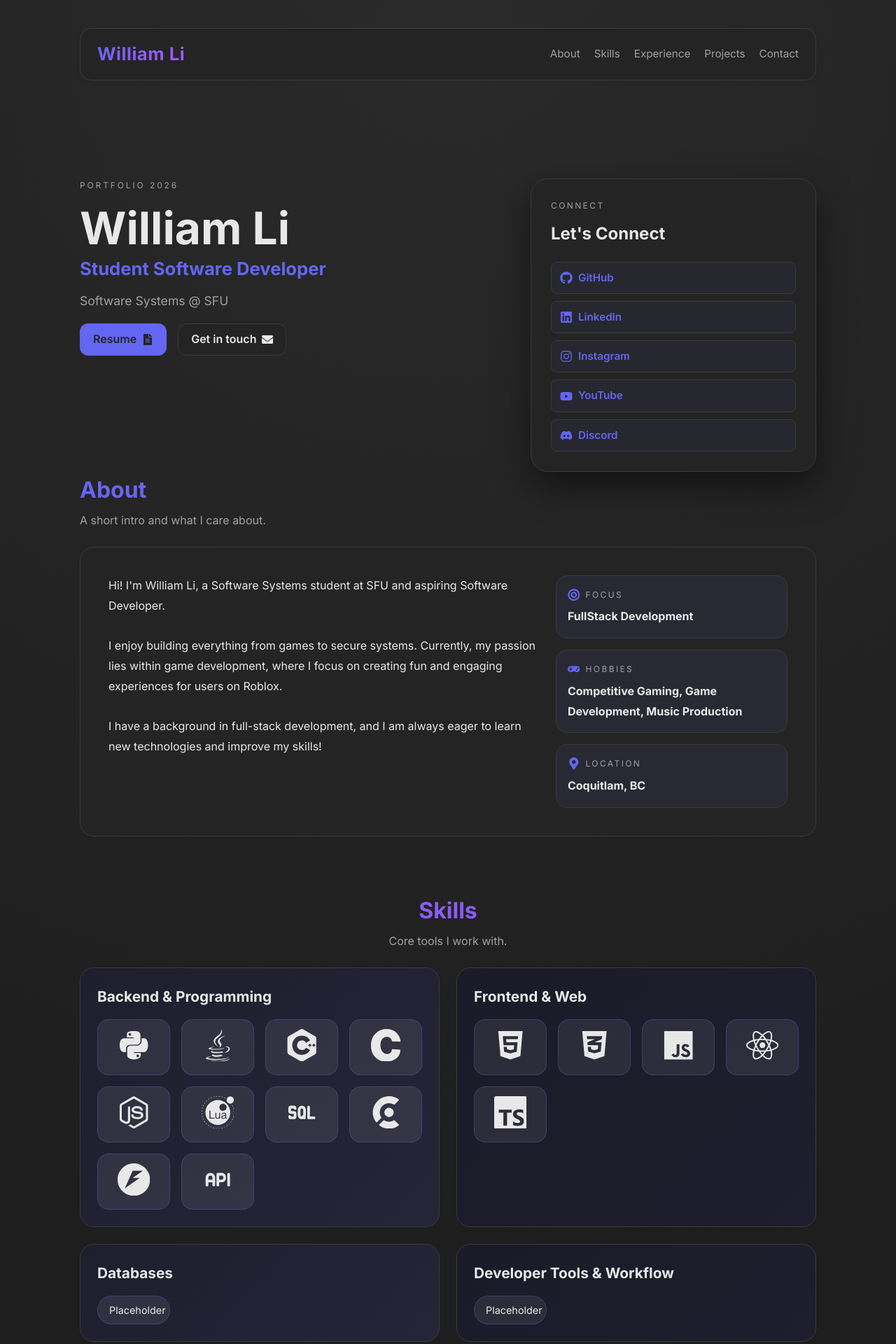
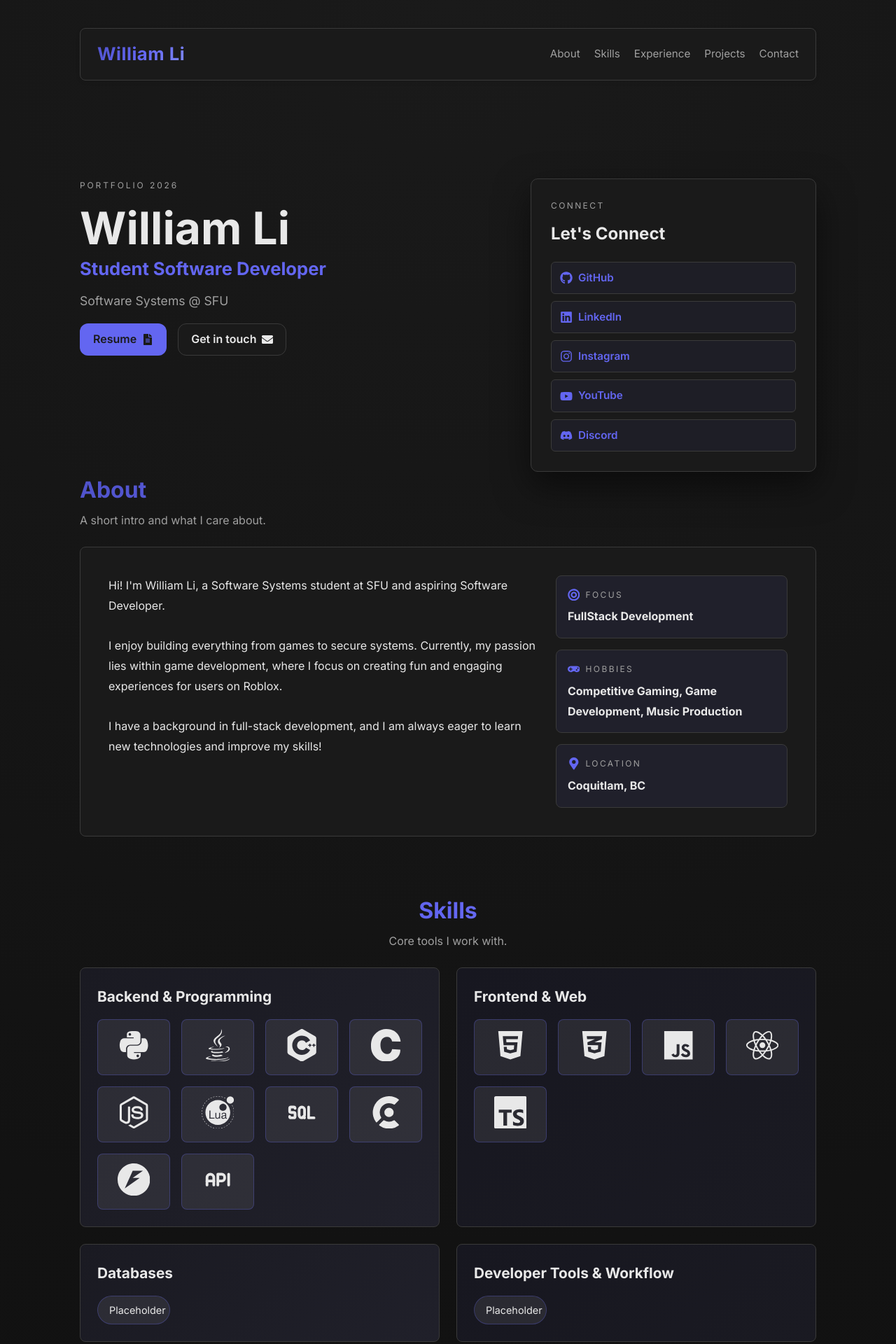
Before and after one commit to WL0000000/my-portfolio, a React (Vite) app in the folder portfolio/: page / in a window 1280 px wide. Shown: the top 1920 px of the page at 70% size. Built offline with nearby package versions, Linux system fonts and the light colour scheme.

Commit message:
color again

```diff
--- a/portfolio/src/App.css
+++ b/portfolio/src/App.css
@@ -39,7 +39,7 @@
   gap: 24px;
   padding: 16px 24px;
   border: 1px solid var(--border);
-  border-radius: 16px;
+  border-radius: 8px;
   background: var(--surface);
   box-shadow: 0 2px 8px rgba(16, 19, 20, 0.04);
 }
@@ -49,7 +49,7 @@
   font-size: 1.6rem;
   letter-spacing: 0.02em;
   font-weight: 700;
-  background: linear-gradient(135deg, #6366f1 0%, #8b5cf6 50%, #a855f7 100%);
+  background: linear-gradient(135deg, #4f52c9 0%, #6366f1 50%, #818cf8 100%);
   -webkit-background-clip: text;
   -webkit-text-fill-color: transparent;
   background-clip: text;
@@ -155,7 +155,7 @@
 .hero-card {
   background: var(--surface);
   border: 1px solid var(--border);
-  border-radius: 24px;
+  border-radius: 10px;
   padding: 28px;
   display: flex;
   flex-direction: column;
@@ -184,7 +184,7 @@
   padding: 10px 12px;
   background: rgba(99, 102, 241, 0.05);
   border: 1px solid var(--border);
-  border-radius: 8px;
+  border-radius: 6px;
   transition: all 0.2s ease;
   display: flex;
   align-items: center;
@@ -237,7 +237,7 @@
   font-family: var(--font-display);
   font-size: 2rem;
   margin-bottom: 6px;
-  background: linear-gradient(135deg, #6366f1 0%, #8b5cf6 50%, #a855f7 100%);
+  background: linear-gradient(135deg, #4f52c9 0%, #6366f1 50%, #818cf8 100%);
   -webkit-background-clip: text;
   -webkit-text-fill-color: transparent;
   background-clip: text;
@@ -254,7 +254,7 @@
   align-items: start;
   padding: 40px;
   border: 1px solid var(--border);
-  border-radius: 20px;
+  border-radius: 8px;
   background: var(--surface);
   line-height: 1.8;
 }
@@ -271,7 +271,7 @@
 .stats li {
   padding: 16px;
   border: 1px solid var(--border);
-  border-radius: 16px;
+  border-radius: 8px;
   background: rgba(99, 102, 241, 0.08);
   position: relative;
   overflow: hidden;
@@ -310,7 +310,7 @@
 
 .project-card {
   padding: 20px;
-  border-radius: 18px;
+  border-radius: 8px;
   border: 2px solid transparent;
   background: var(--surface);
   background-clip: padding-box;
@@ -328,8 +328,8 @@
   left: -2px;
   right: -2px;
   bottom: -2px;
-  border-radius: 18px;
-  background: linear-gradient(135deg, #6366f1 0%, #8b5cf6 50%, #a855f7 100%);
+  border-radius: 8px;
+  background: linear-gradient(135deg, #4f52c9 0%, #6366f1 50%, #818cf8 100%);
   z-index: -1;
 }
 
@@ -341,7 +341,7 @@
   text-decoration: none;
   justify-content: flex-end;
   padding: 0;
-  border-radius: 16px;
+  border-radius: 8px;
   transition: box-shadow 0.3s ease;
   overflow: hidden;
   box-shadow: 0 0 0 2px #6366f1;
@@ -354,7 +354,7 @@
   background-image: url('/Screenshot 2026-02-09 230135.png');
   background-size: cover;
   background-position: center;
-  border-radius: 16px;
+  border-radius: 8px;
   transition: transform 0.3s ease;
   z-index: -1;
 }
@@ -365,7 +365,7 @@
   inset: 0;
   background: linear-gradient(to bottom, transparent 0%, rgba(0,0,0,0.4) 50%, rgba(0,0,0,0.8) 100%);
   z-index: 0;
-  border-radius: 16px;
+  border-radius: 8px;
   pointer-events: none;
 }
 
@@ -399,7 +399,7 @@
   display: inline-block;
   padding: 6px 12px;
   background: rgba(99, 102, 241, 0.9);
-  border-radius: 8px;
+  border-radius: 6px;
   font-size: 0.85rem;
   font-weight: 600;
   margin-bottom: 8px;
@@ -419,7 +419,7 @@
 
 .skill-box {
   padding: 24px;
-  border-radius: 20px;
+  border-radius: 8px;
   border: 1px solid var(--border);
   background: var(--surface);
   background-clip: padding-box;
@@ -431,8 +431,8 @@
   content: '';
   position: absolute;
   inset: -2px;
-  border-radius: 22px;
-  background: linear-gradient(135deg, #6366f1 0%, #8b5cf6 50%, #a855f7 100%);
+  border-radius: 10px;
+  background: linear-gradient(135deg, #4f52c9 0%, #6366f1 50%, #818cf8 100%);
   opacity: 0;
   transition: opacity 0.25s ease;
   z-index: -1;
@@ -448,19 +448,19 @@
 }
 
 .skill-box:first-child {
-  background: linear-gradient(135deg, #1e1e2e 0%, #252538 100%);
+  background: linear-gradient(135deg, #1a1a22 0%, #20202a 100%);
 }
 
 .skill-box:nth-child(2) {
-  background: linear-gradient(135deg, #1a1a28 0%, #1e1e2e 100%);
+  background: linear-gradient(135deg, #171720 0%, #1a1a22 100%);
 }
 
 .skill-box:nth-child(3) {
-  background: linear-gradient(135deg, #1e1e2e 0%, #252538 100%);
+  background: linear-gradient(135deg, #1a1a22 0%, #20202a 100%);
 }
 
 .skill-box:nth-child(4) {
-  background: linear-gradient(135deg, #1a1a28 0%, #1e1e2e 100%);
+  background: linear-gradient(135deg, #171720 0%, #1a1a22 100%);
 }
 
 .skill-box h3 {
@@ -498,7 +498,7 @@
 
 .skill-pills .skill-icon {
   padding: 8px 0 14px;
-  border-radius: 16px;
+  border-radius: 8px;
   background: rgba(255, 255, 255, 0.08);
   border: 1px solid rgba(99, 102, 241, 0.3);
   color: var(--text-primary);
@@ -559,7 +559,7 @@
 
 .contact-card {
   padding: 24px;
-  border-radius: 20px;
+  border-radius: 8px;
   border: 1px solid var(--border);
   background: var(--surface);
   display: flex;
@@ -577,7 +577,7 @@
 .wip-content {
   text-align: center;
   padding: 48px;
-  border-radius: 24px;
+  border-radius: 10px;
   border: 1px solid var(--border);
   background: var(--surface);
   max-width: 500px;
@@ -587,7 +587,7 @@
   font-family: var(--font-display);
   font-size: 3rem;
   margin-bottom: 16px;
-  background: linear-gradient(135deg, #6366f1 0%, #8b5cf6 50%, #a855f7 100%);
+  background: linear-gradient(135deg, #4f52c9 0%, #6366f1 50%, #818cf8 100%);
   -webkit-background-clip: text;
   -webkit-text-fill-color: transparent;
   background-clip: text;
@@ -614,7 +614,7 @@
 
 .experience-item {
   padding: 24px;
-  border-radius: 20px;
+  border-radius: 8px;
   border: 1px solid var(--border);
   background: var(--surface);
   transition: all 0.3s ease;
@@ -638,7 +638,7 @@
   object-fit: contain;
   flex-shrink: 0;
   padding: 8px;
-  border-radius: 12px;
+  border-radius: 6px;
   background: rgba(99, 102, 241, 0.05);
 }
 
@@ -699,7 +699,7 @@
 .footer-name {
   font-weight: 700;
   font-size: 1.5rem;
-  background: linear-gradient(135deg, #6366f1 0%, #8b5cf6 50%, #a855f7 100%);
+  background: linear-gradient(135deg, #4f52c9 0%, #6366f1 50%, #818cf8 100%);
   -webkit-background-clip: text;
   -webkit-text-fill-color: transparent;
   background-clip: text;
--- a/portfolio/src/index.css
+++ b/portfolio/src/index.css
@@ -5,14 +5,14 @@
   line-height: 1.6;
   font-weight: 400;
   color: #e8e8e8;
-  background-color: #1a1a1a;
+  background-color: #0e0e0e;
   font-synthesis: none;
   text-rendering: optimizeLegibility;
   -webkit-font-smoothing: antialiased;
 
   --font-body: 'Inter', -apple-system, BlinkMacSystemFont, 'Segoe UI', sans-serif;
   --font-display: 'Inter', -apple-system, BlinkMacSystemFont, 'Segoe UI', sans-serif;
-  --surface: #242424;
+  --surface: #1a1a1a;
   --text-primary: #e8e8e8;
   --text-muted: #a0a0a0;
   --accent: #6366f1;
@@ -33,7 +33,7 @@ body {
   margin: 0;
   min-width: 320px;
   min-height: 100vh;
-  background: radial-gradient(circle at top, #2a2a2a, #1e1e1e 45%, #1a1a1a 100%);
+  background: radial-gradient(circle at top, #1a1a1a, #121212 45%, #0e0e0e 100%);
   color: var(--text-primary);
   overflow-x: hidden;
 }
```
